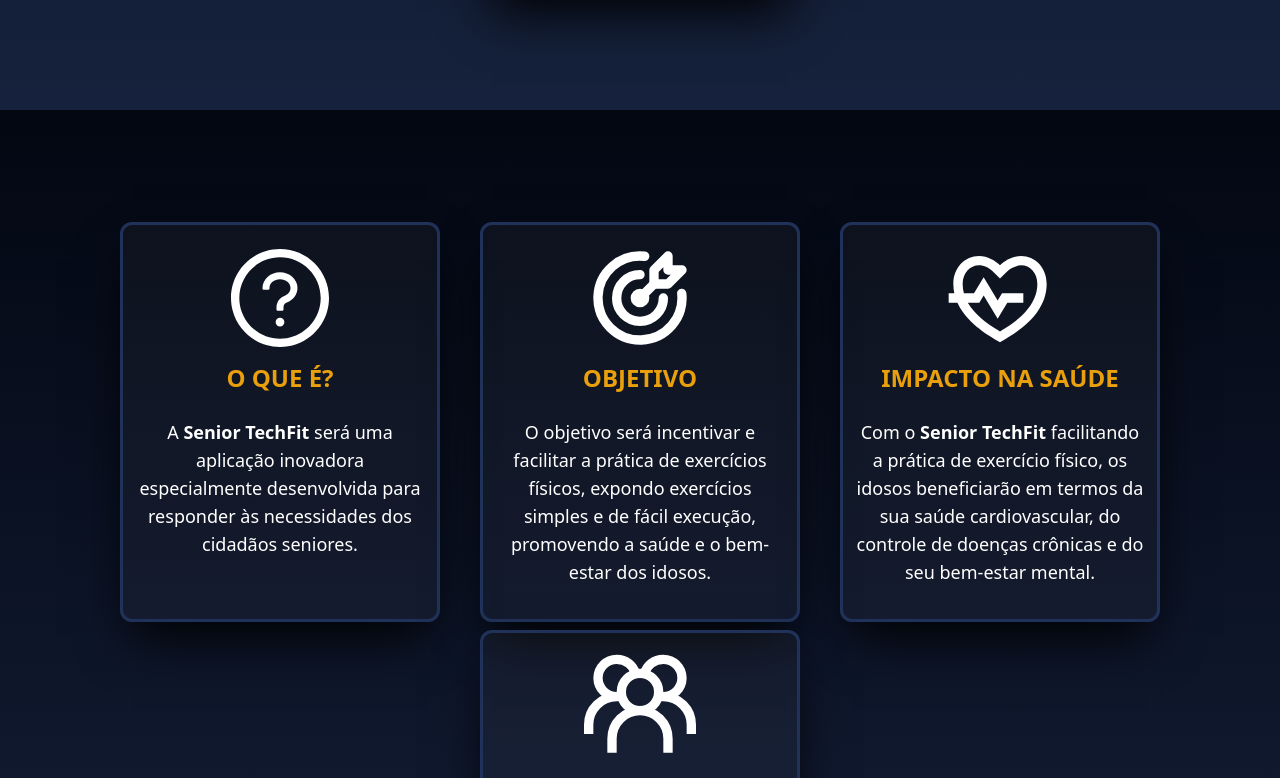
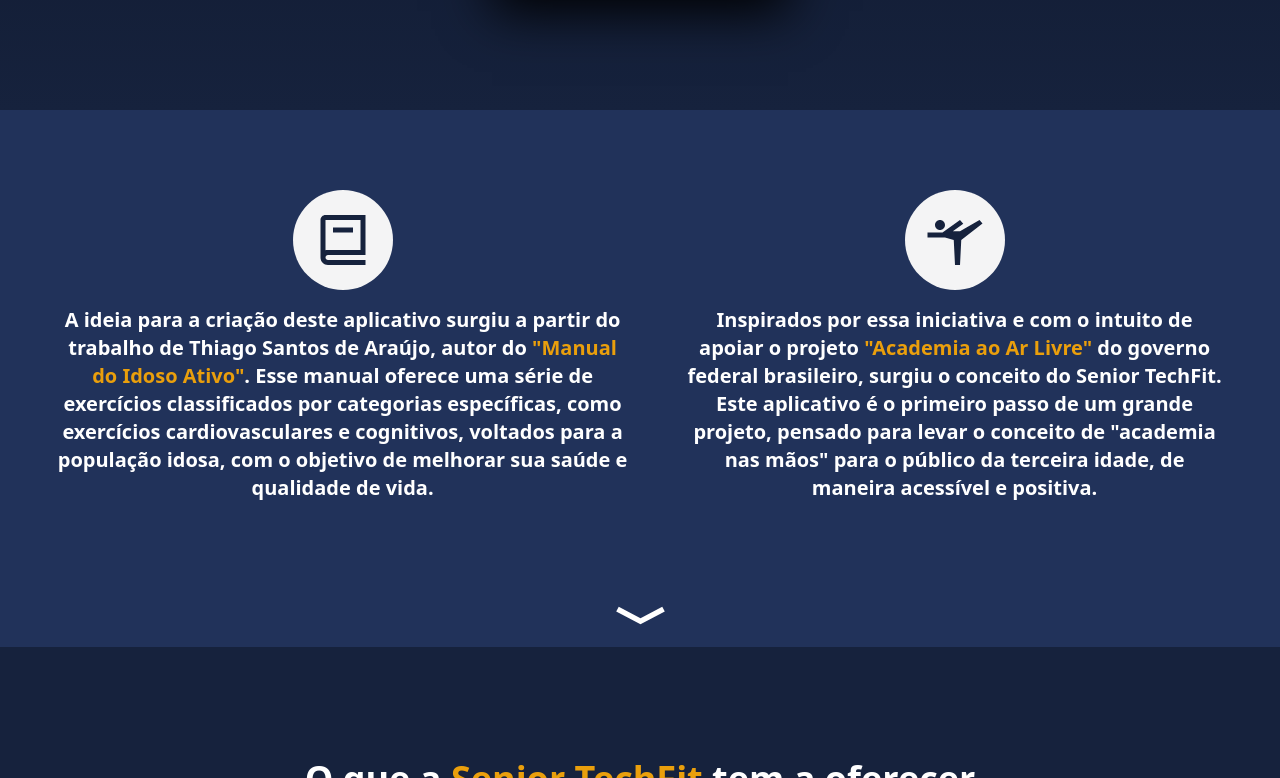
Before and after one commit to IsaKaillany/physical-education-lp, a React (Vite) app in the folder physical-education/: page / in a window 1280 px wide. Shown: the part 1722-2500 px from the top of the page. Built offline with nearby package versions, Linux system fonts and the light colour scheme.

Commit message:
chore: create new sections

```diff
--- a/physical-education/src/app.jsx
+++ b/physical-education/src/app.jsx
@@ -11,6 +11,7 @@
             <SectionTwo />
             <SectionThree />
             <SectionFour />
+            <img src="/assets/about.png" alt="" className="w-full max-sm:hidden pb-16 bg-[#16223D]"/>
             <Footer />
         </div>
     );
--- a/physical-education/src/components/sectionThree.jsx
+++ b/physical-education/src/components/sectionThree.jsx
@@ -1,35 +1,59 @@
-import CardInfo from "./cards";
-import { TbTargetArrow } from "react-icons/tb";
-import { RiHeartPulseLine } from "react-icons/ri";
-import { AiOutlineQuestionCircle } from "react-icons/ai";
-import { GrGroup } from "react-icons/gr";
+import { MdOutlineSportsGymnastics } from "react-icons/md";
+import { RiBook2Line } from "react-icons/ri";
+import { RiArrowDownWideLine } from "react-icons/ri";
 
 export default function SectionThree() {
     return (
-        <section
-            id="about"
-            className="flex flex-wrap gap-2 max-md:gap-6 items-center justify-center py-28 bg-gradient-to-t from-[#16223D] to-gray-950"
-        >
-            <CardInfo
-                icon={AiOutlineQuestionCircle}
-                title="O que é?"
-                content="A Senior TechFit será uma aplicação inovadora especialmente desenvolvida para responder às necessidades dos cidadãos seniores."
-            />
-            <CardInfo
-                icon={TbTargetArrow}
-                title="Objetivo"
-                content="O objetivo será incentivar e facilitar a prática de exercícios físicos, expondo exercícios simples e de fácil execução, promovendo a saúde e o bem-estar dos idosos. "
-            />
-            <CardInfo
-                icon={RiHeartPulseLine}
-                title="Impacto na saúde"
-                content="Com o Senior TechFit facilitando a prática de exercício físico, os idosos beneficiarão em termos da sua saúde cardiovascular, do controle de doenças crônicas e do seu bem-estar mental."
-            />
-            <CardInfo
-                icon={GrGroup}
-                title="Impacto social"
-                content="Na sociedade, o incentivo ao estilo de vida ativo para idosos reduz a sobrecarga no sistema de saúde e promove uma comunidade mais integrada, com maior interação social e menos isolamento."
-            />
+        <section className="flex flex-col items-center justify-center bg-[#21325A] px-14 max-md:px-11">
+            <div className="flex max-sm:flex-col items-center justify-center gap-14 py-20">
+                <div
+                    className="flex flex-col items-center justify-center gap-4"
+                    data-aos="fade-down"
+                >
+                    <div className="bg-zinc-100 text-[#16223D] rounded-full p-5">
+                        <RiBook2Line size={60} />
+                    </div>
+                    <p className="text-white text-center text-xl max-md:text-xl font-semibold">
+                        A ideia para a criação deste aplicativo surgiu a partir
+                        do trabalho de Thiago Santos de Araújo, autor do{" "}
+                        <span className="text-[#EA9F0C]">
+                            &quot;Manual do Idoso Ativo&quot;
+                        </span>
+                        . Esse manual oferece uma série de exercícios
+                        classificados por categorias específicas, como
+                        exercícios cardiovasculares e cognitivos, voltados para
+                        a população idosa, com o objetivo de melhorar sua saúde
+                        e qualidade de vida.
+                    </p>
+                </div>
+                <div
+                    className="flex flex-col items-center justify-center gap-4"
+                    data-aos="fade-down"
+                >
+                    <div className="bg-zinc-100 text-[#16223D] rounded-full p-5">
+                        <MdOutlineSportsGymnastics size={60} />
+                    </div>
+
+                    <p className="text-white text-center text-xl max-md:text-xl font-semibold">
+                        Inspirados por essa iniciativa e com o intuito de apoiar
+                        o projeto{" "}
+                        <span className="text-[#EA9F0C]">
+                            &quot;Academia ao Ar Livre&quot;
+                        </span>{" "}
+                        do governo federal brasileiro, surgiu o conceito do
+                        Senior TechFit. Este aplicativo é o primeiro passo de um
+                        grande projeto, pensado para levar o conceito de
+                        &quot;academia nas mãos&quot; para o público da terceira
+                        idade, de maneira acessível e positiva.
+                    </p>
+                </div>
+            </div>
+            <a href="#app" className="cursor-pointer" data-aos="fade-up">
+                <RiArrowDownWideLine
+                    size={65}
+                    className="text-white hover:text-[#EA9F0C]"
+                />
+            </a>
         </section>
     );
 }
```
